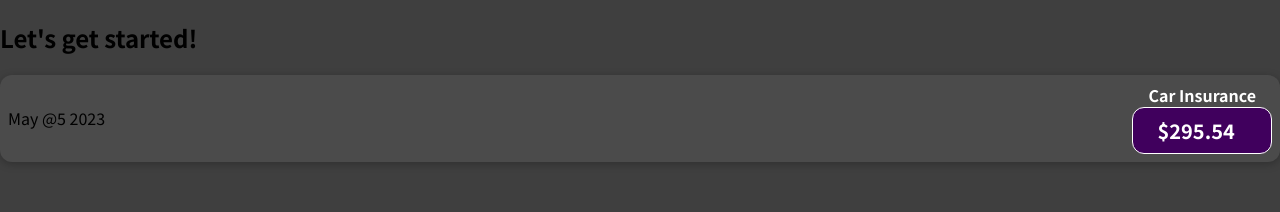
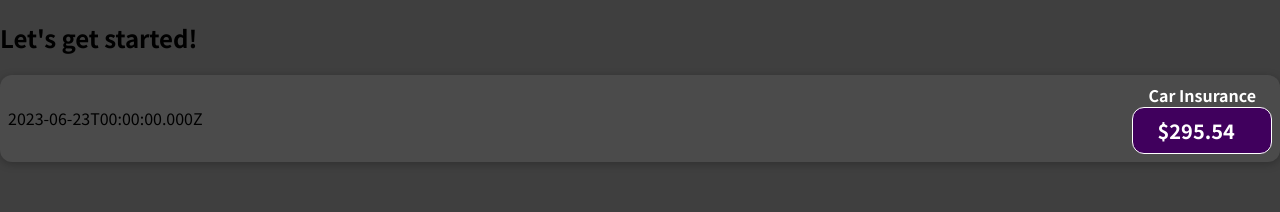
Before and after one commit to vaibhavkmr23/ReactComplete_Proj, a JavaScript app: page / in a window 1280 px wide. Shown: the top 212 px of the page. Built offline with nearby package versions, Linux system fonts and the light colour scheme.

Commit message:
Outputting Dynamic Data & Working with Expressions in JSX

```diff
--- a/src/components/ExpenseItem.js
+++ b/src/components/ExpenseItem.js
@@ -1,15 +1,18 @@
-import './ExpenseItem.css';
+import "./ExpenseItem.css";
 
-const ExpenseItem = ()=>{
-    return (
-        <div className='expense-item'>
-            <div>May @5 2023</div>
-            <div className='expense-tem__description'>
-                <h2>Car Insurance</h2>
-                <div className='expense-item__price'>$295.54</div>
-            </div>
-        </div>
-    )
-}
+const ExpenseItem = () => {
+  const expenseDate = new Date(2023, 5, 23);
+  const expenseTitle = "Car Insurance";
+  const expeseAmount = 295.54;
+  return (
+    <div className="expense-item">
+      <div>{expenseDate.toISOString()}</div>
+      <div className="expense-tem__description">
+        <h2>{expenseTitle}</h2>
+        <div className="expense-item__price">${expeseAmount}</div>
+      </div>
+    </div>
+  );
+};
 
 export default ExpenseItem;
```
